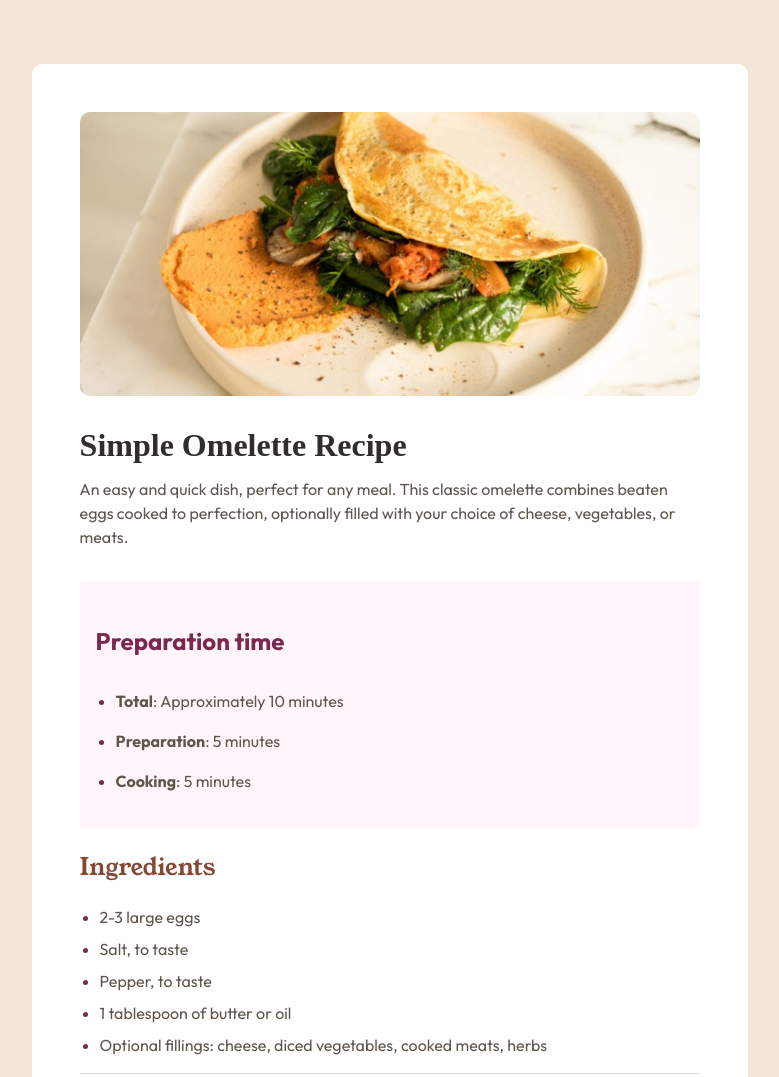
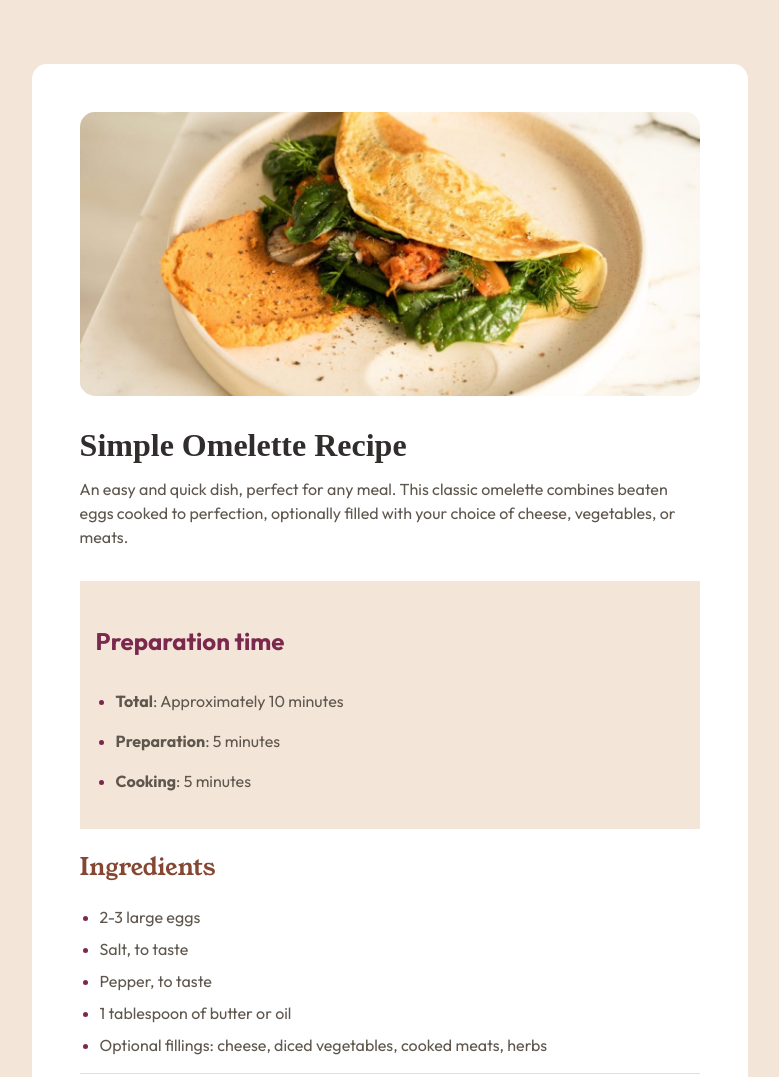
Before and after one commit to osazuwamatthewogbebor/recipe-page-fem, a plain HTML site: page index.html in a window 1280 px wide. Shown: the top 1077 px of the page, without its empty margins (250-1029 px from the left). Drawn offline with Linux system fonts and the light colour scheme.

Commit message:
edited main and image  border-radius

```diff
--- a/index.html
+++ b/index.html
@@ -45,19 +45,19 @@
     .container {
       padding: 3rem;
       max-width: min-width;
-      border-radius: 10px;
+      border-radius: 15px;
       font-size: 16px;
       background-color: var(--White);
     }
 
-    .image {width: 100%; border-radius: 10px;}
+    .image {width: 100%; border-radius: 15px;}
 
     h1 {font-size: 2rem; margin-bottom: 0; line-height: 1; font-weight: 700; color: var(--Stone900);}
 
     .section-heading {color: var(--Brown800); font-family: "Young Serif", serif; font-weight: 400;}
 
     .prep-heading {color: var(--Rose800); font-family: "Outfit", sans-serif;}
-    .prep {margin-top: 2rem; background-color: var(--Rose50); padding: 1rem; line-height: 2;}
+    .prep {margin-top: 2rem; background-color: var(--Stone100); padding: 1rem; line-height: 2;}
     .prep-bold {color: var(--Stone600); font-weight: 700;}
 
       li {margin-bottom: .5rem; margin-left: -20px; font-family: "Outfit", sans-serif; font-weight: 400; color: var(--Stone600);}
```
